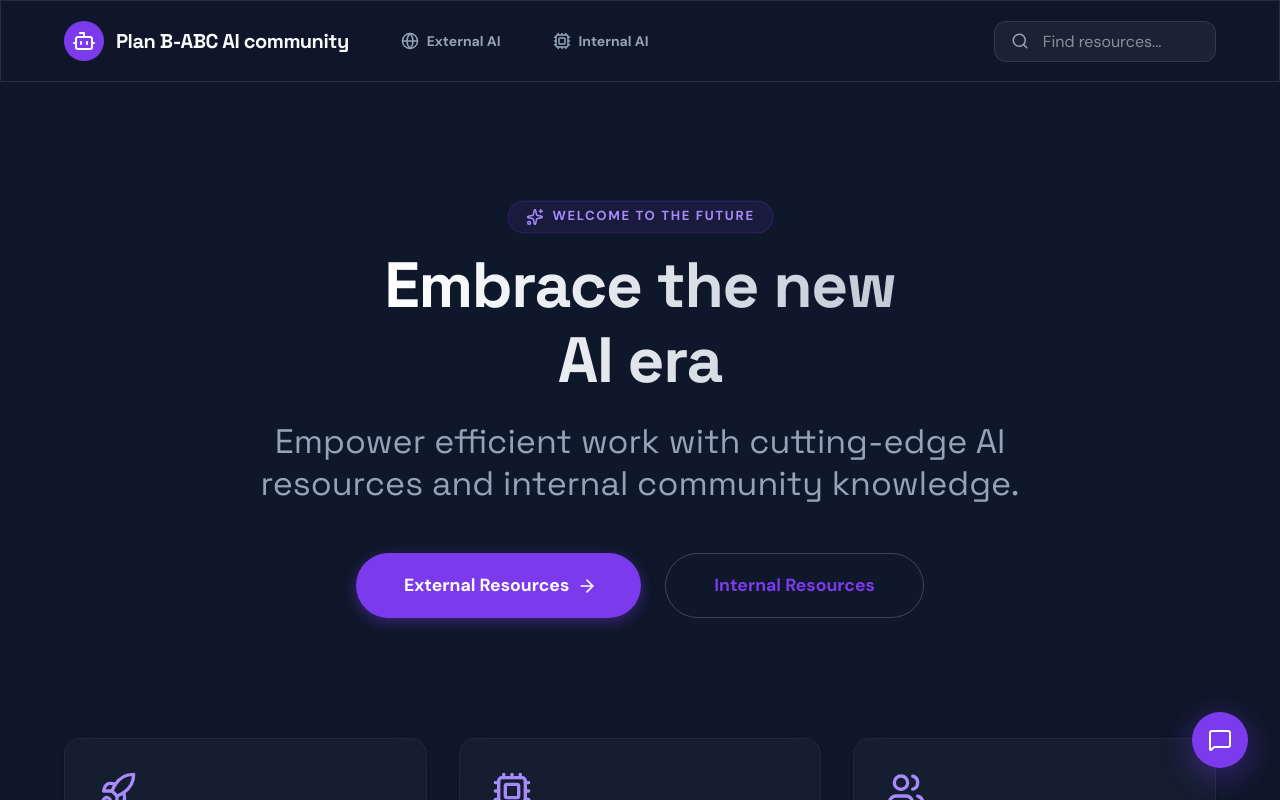
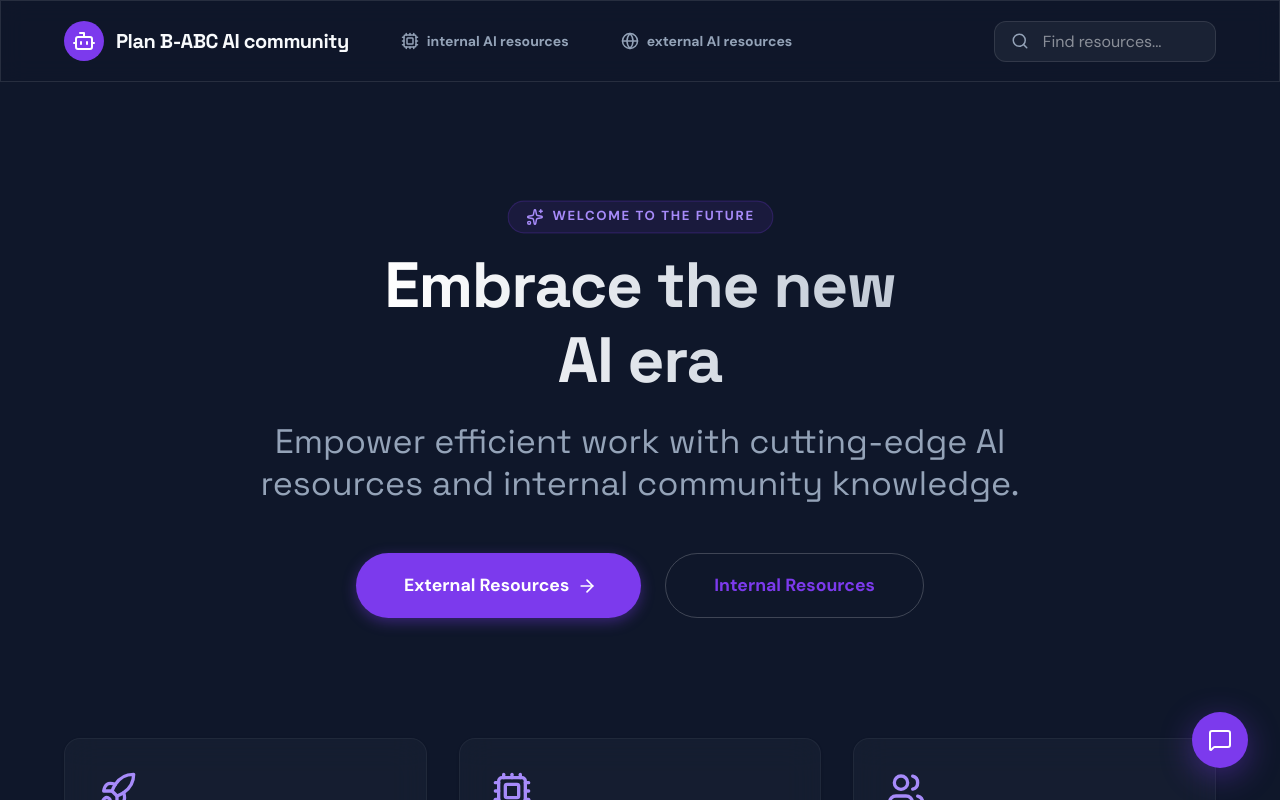
Before and after one commit to FeiWangHub/abcAICommunityDEMORehersal, a React (Vite) app in the folder frontend/: page / in a window 1280 px wide. Shown: the top 800 px of the page. Built offline with nearby package versions, Linux system fonts and the light colour scheme.

Commit message:
Swap and rename navigation buttons

```diff
--- a/frontend/src/App.jsx
+++ b/frontend/src/App.jsx
@@ -141,19 +141,19 @@ function App() {
             <Box sx={{ display: { xs: 'none', md: 'flex' }, gap: 1, flexGrow: 1 }}>
               <Button
                 component={RouterLink}
+                to="/internal-resources"
+                startIcon={<Cpu size={18} />}
+                sx={{ color: 'text.secondary', '&:hover': { color: 'primary.light' } }}
+              >
+                internal AI resources
+              </Button>
+              <Button
+                component={RouterLink}
                 to="/external-resources"
                 startIcon={<Globe size={18} />}
                 sx={{ color: 'text.secondary', '&:hover': { color: 'primary.light' } }}
               >
-                External AI
-              </Button>
-              <Button
-                component={RouterLink}
-                to="/internal-resources"
-                startIcon={<Cpu size={18} />}
-                sx={{ color: 'text.secondary', '&:hover': { color: 'primary.light' } }}
-              >
-                Internal AI
+                external AI resources
               </Button>
             </Box>
 
```
